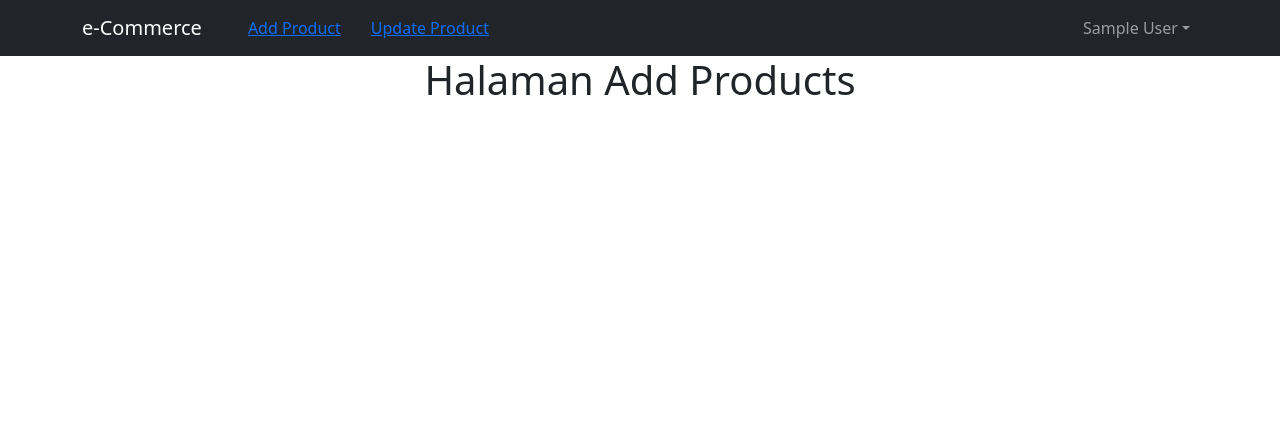
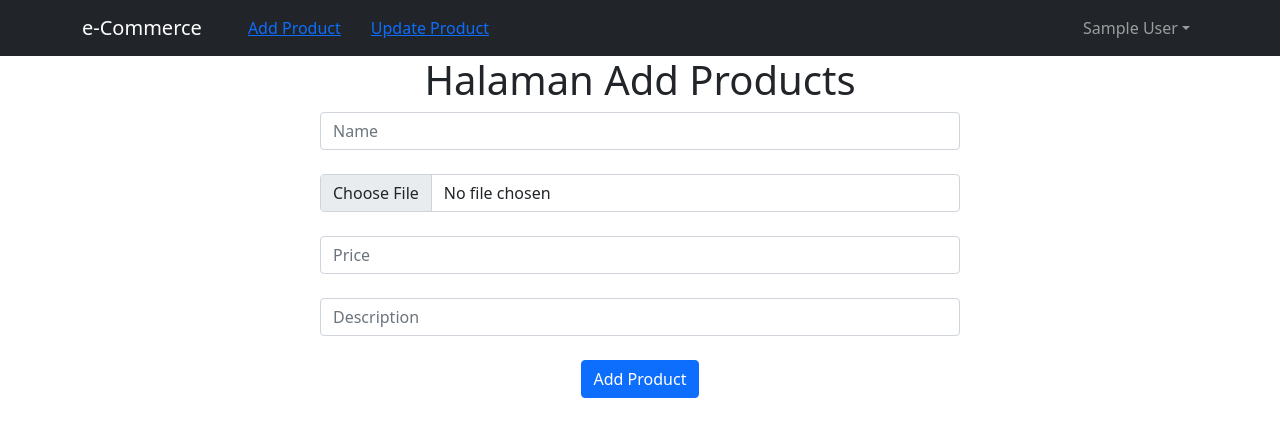
Before and after one commit to DarDevilX/ecom-dashboard, a React (Create React App) app: page /add in a window 1280 px wide. Shown: the top 436 px of the page. Built offline with nearby package versions, Linux system fonts and the light colour scheme; sample sign-in values are in the browser's storage.

Commit message:
Part 7 Frontend

```diff
--- a/src/AddProducts.js
+++ b/src/AddProducts.js
@@ -1,17 +1,51 @@
 import React, { useState,useEffect} from "react";
 import {useNavigate} from 'react-router-dom';
+import swal from 'sweetalert2';
 import Header from './Header'
 function AddProducts(){
+    const [name,setName] = useState("");
+    const [file,setFile] = useState("");
+    const [price,setPrice] = useState("");
+    const [description,setDescription] = useState("");
     const Navigate = useNavigate();
     useEffect(()=>{
         if(!localStorage.getItem('user-info')){
             Navigate("/login")
         }
     })
+    async function addProducts(){
+        console.log(name,file,price,description);
+        const formData = new FormData;
+        formData.append('name',name)
+        formData.append('file',file)
+        formData.append('price',price)
+        formData.append('description',description)
+        let result = await fetch("http://localhost:8000/api/addProduct",{
+            method:'POST',
+            body:formData
+        })
+        console.log(result.status);
+        if(result.status === 200){
+            return swal.fire('Success','Success adding product!','success')
+        }else{
+            return swal.fire('Upss!!','Error adding product!','error')
+        }
+    }
     return(
         <div>
             <Header/>
             <h1>Halaman Add Products</h1>
+            <div className="col-sm-6 offset-sm-3">
+            <input type="text" onChange={(e)=>setName(e.target.value)} className="form-control" placeholder="Name" />
+            <br />
+            <input type="file" onChange={(e)=>setFile(e.target.files[0])} className="form-control" placeholder="Choose File..." />
+            <br />
+            <input type="text" onChange={(e)=>setPrice(e.target.value)} className="form-control" placeholder="Price" />
+            <br />
+            <input type="text" onChange={(e)=>setDescription(e.target.value)} className="form-control" placeholder="Description"/>
+            <br />
+            <button onClick={addProducts} className="btn btn-primary">Add Product</button>
+        </div>
         </div>
     )
 }
```
